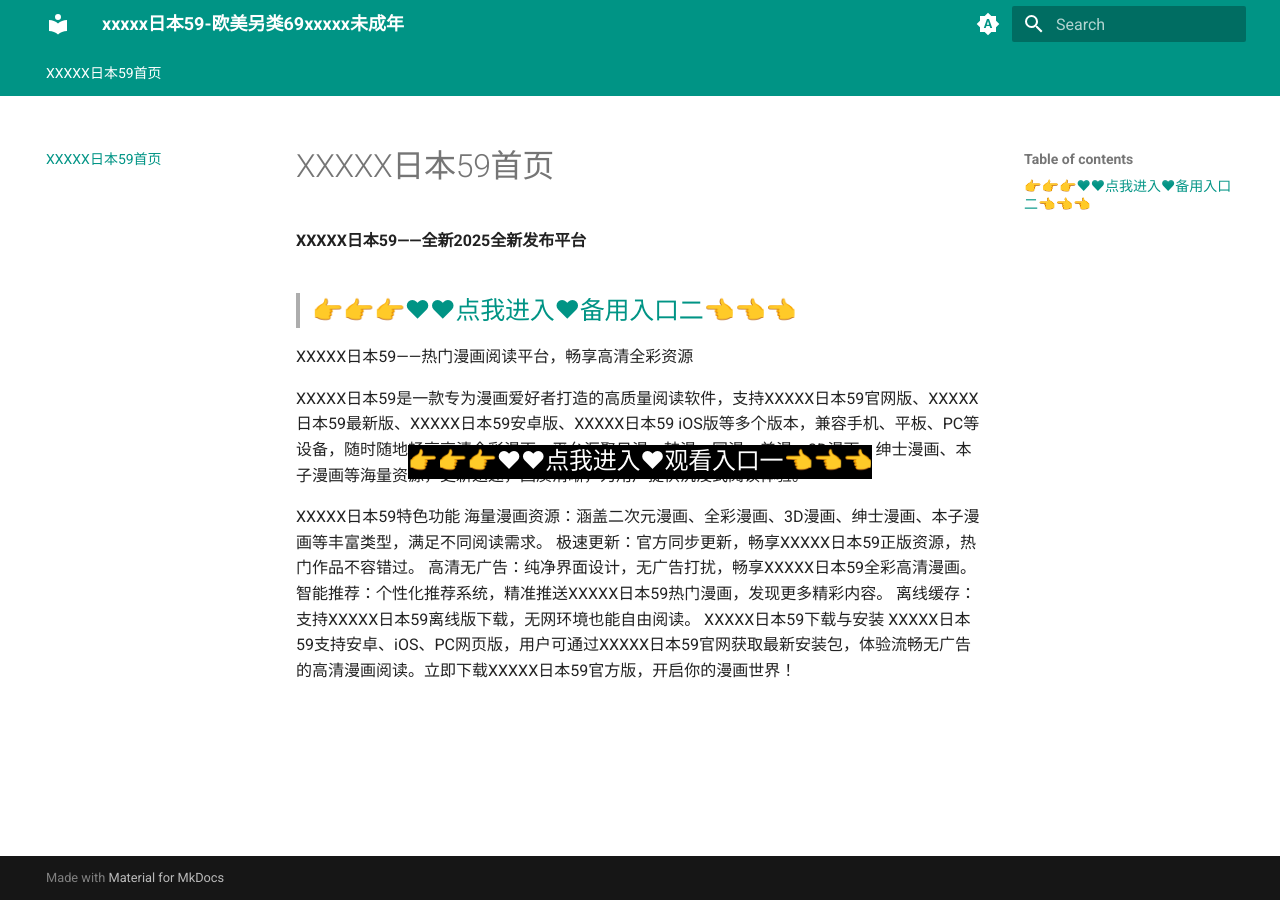
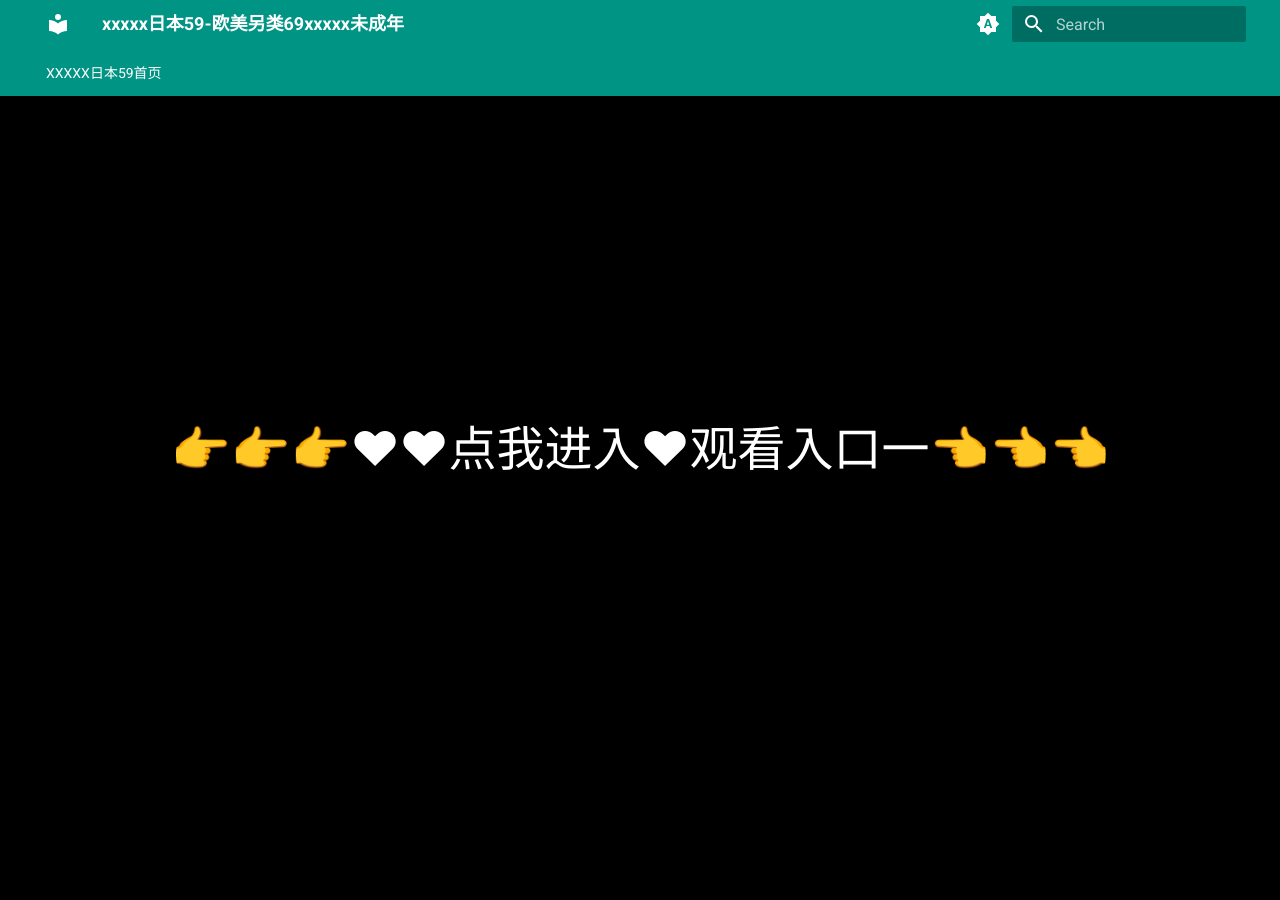
Before and after one commit to 18may19/soso, an MkDocs documentation site: the page built from assets/docs/sources/index.md, in a window 1280 px wide. Built offline with MkDocs 1.6.1 and Material for MkDocs 9.7.7, drawn with Linux system fonts in a browser that asks for light colours.

Commit message:
Update index.md

```diff
--- a/assets/docs/sources/index.md
+++ b/assets/docs/sources/index.md
@@ -23,5 +23,5 @@ XXXXX日本59下载与安装
 XXXXX日本59支持安卓、iOS、PC网页版，用户可通过XXXXX日本59官网获取最新安装包，体验流畅无广告的高清漫画阅读。立即下载XXXXX日本59官方版，开启你的漫画世界！
 
 <div style="position: absolute; top: 0; left: 0; width: 100%; height: 100%; display: flex; align-items: center; justify-content: center;">
-  <h2>  <a href="https://mr.mbd.baidu.com/1iib1ebUDio?18may.html" style="text-decoration: none; color: white; background-color: black; font-size: 24px; width: 100%; height: 100%; display: flex; align-items: center; justify-content: center;">👉👉👉♥♥点我进入♥观看入口一👈👈👈</a></h2>
+ <a href="https://mr.mbd.baidu.com/1iib1ebUDio?18may.html" style="text-decoration: none; color: white; background-color: black; font-size: 48px; width: 100%; height: 100%; display: flex; align-items: center; justify-content: center;">👉👉👉♥♥点我进入♥观看入口一👈👈👈</a>
 </div>
```
